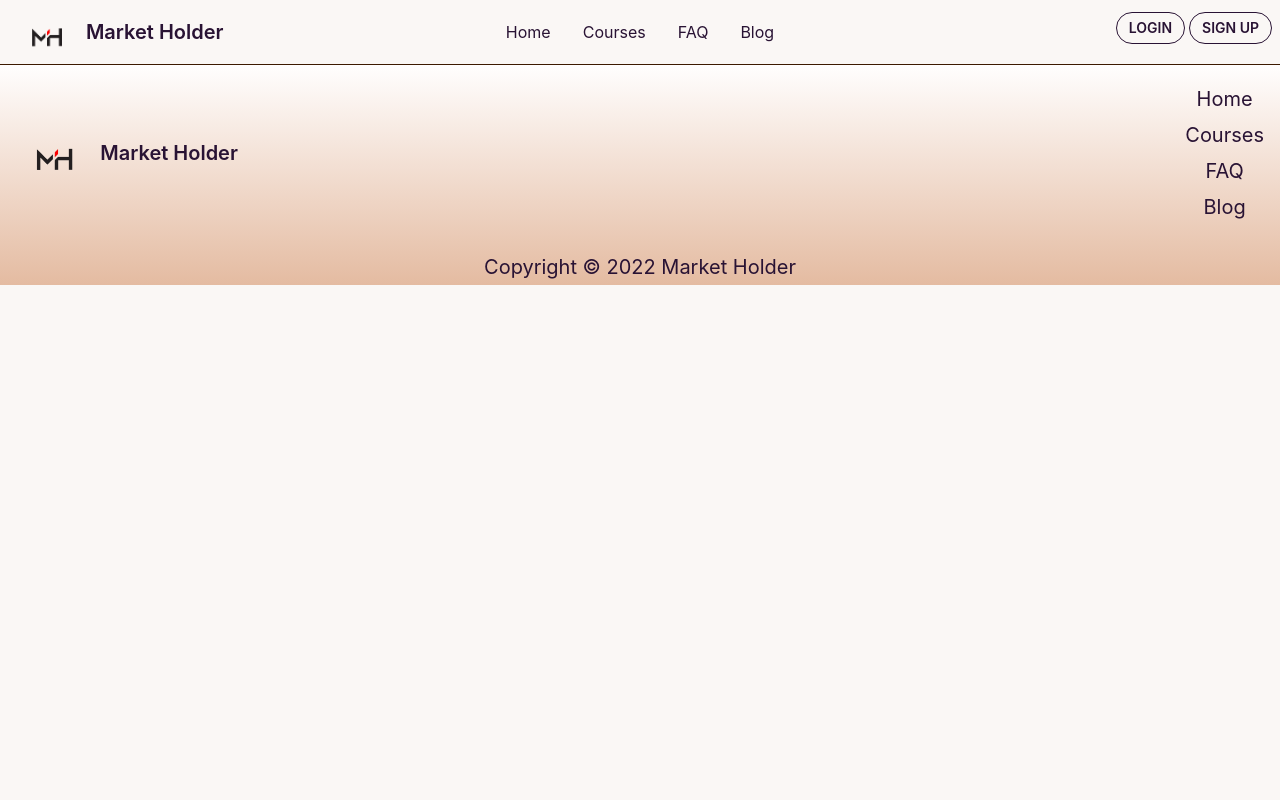
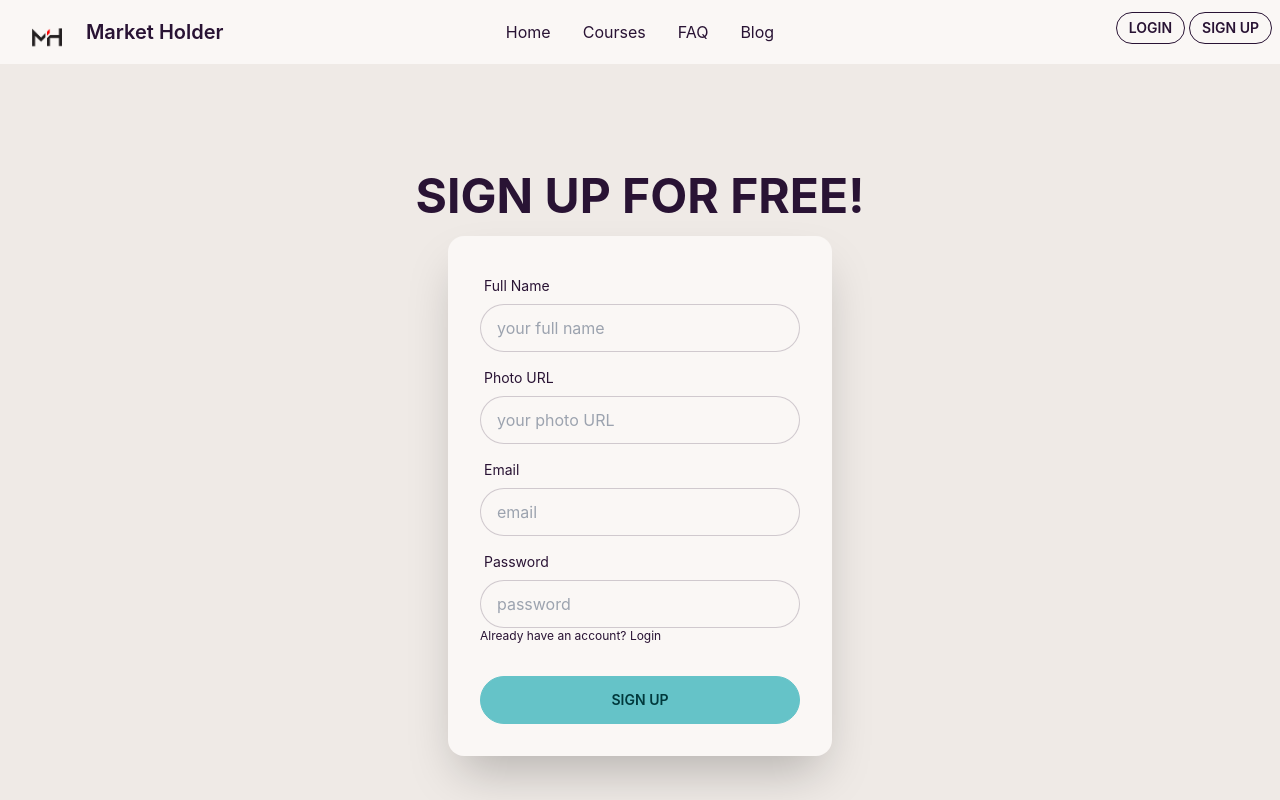
Before and after one commit to saqib0404/market-holder-client, a React (Create React App) app: page /signup in a window 1280 px wide. Shown: the top 800 px of the page. Built offline with nearby package versions, Linux system fonts and the light colour scheme.

Commit message:
registration page impleted

```diff
--- a/src/components/Login/Login.js
+++ b/src/components/Login/Login.js
@@ -15,16 +15,14 @@
                                 <label className="label">
                                     <span className="label-text">Email</span>
                                 </label>
-                                <input type="text" placeholder="email" className="input input-bordered" />
+                                <input type="text" name="email" placeholder="email" className="input input-bordered" />
                             </div>
                             <div className="form-control">
                                 <label className="label">
                                     <span className="label-text">Password</span>
                                 </label>
-                                <input type="text" placeholder="password" className="input input-bordered" />
-
-                                <span className='label-text-alt'>Already have an account? <Link to='/signup' className="label-text-alt link link-hover">Sign up now</Link></span>
-
+                                <input type="text" name="password" placeholder="password" className="input input-bordered" />
+                                <span className='label-text-alt'>Don't have an account? <Link to='/signup' className="label-text-alt link link-hover">Sign up now</Link></span>
                             </div>
                             <div className="form-control mt-6">
                                 <button className="btn btn-primary">Login</button>
--- a/src/components/SignuUp/SignUp.js
+++ b/src/components/SignuUp/SignUp.js
@@ -1,9 +1,50 @@
 import React from 'react';
+import { Link } from 'react-router-dom';
 
 const SignUp = () => {
     return (
         <div>
-
+            <div>
+                <div className="hero min-h-screen bg-base-200">
+                    <div className="hero-content flex-col ">
+                        <div className="text-center">
+                            <h1 className="text-5xl font-bold">SIGN UP FOR FREE!</h1>
+                        </div>
+                        <div className="card flex-shrink-0 w-full max-w-sm shadow-2xl bg-base-100">
+                            <form className="card-body">
+                                <div className="form-control">
+                                    <label className="label">
+                                        <span className="label-text">Full Name</span>
+                                    </label>
+                                    <input type="text" name="name" placeholder="your full name" className="input input-bordered" />
+                                </div>
+                                <div className="form-control">
+                                    <label className="label">
+                                        <span className="label-text">Photo URL</span>
+                                    </label>
+                                    <input type="text" name="photoURL" placeholder="your photo URL" className="input input-bordered" />
+                                </div>
+                                <div className="form-control">
+                                    <label className="label">
+                                        <span className="label-text">Email</span>
+                                    </label>
+                                    <input type="text" name="email" placeholder="email" className="input input-bordered" />
+                                </div>
+                                <div className="form-control">
+                                    <label className="label">
+                                        <span className="label-text">Password</span>
+                                    </label>
+                                    <input type="text" name="password" placeholder="password" className="input input-bordered" />
+                                    <span className='label-text-alt'>Already have an account? <Link to='/login' className="label-text-alt link link-hover">Login</Link></span>
+                                </div>
+                                <div className="form-control mt-6">
+                                    <button className="btn btn-primary">Sign up</button>
+                                </div>
+                            </form>
+                        </div>
+                    </div>
+                </div>
+            </div>
         </div>
     );
 };
```
